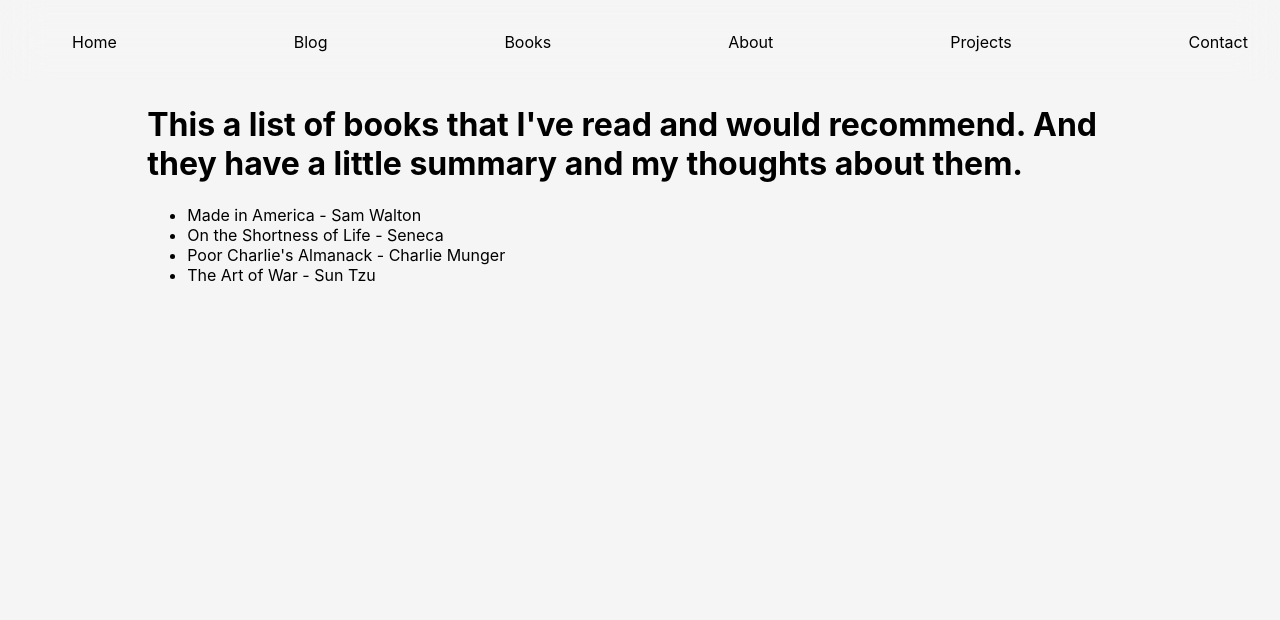
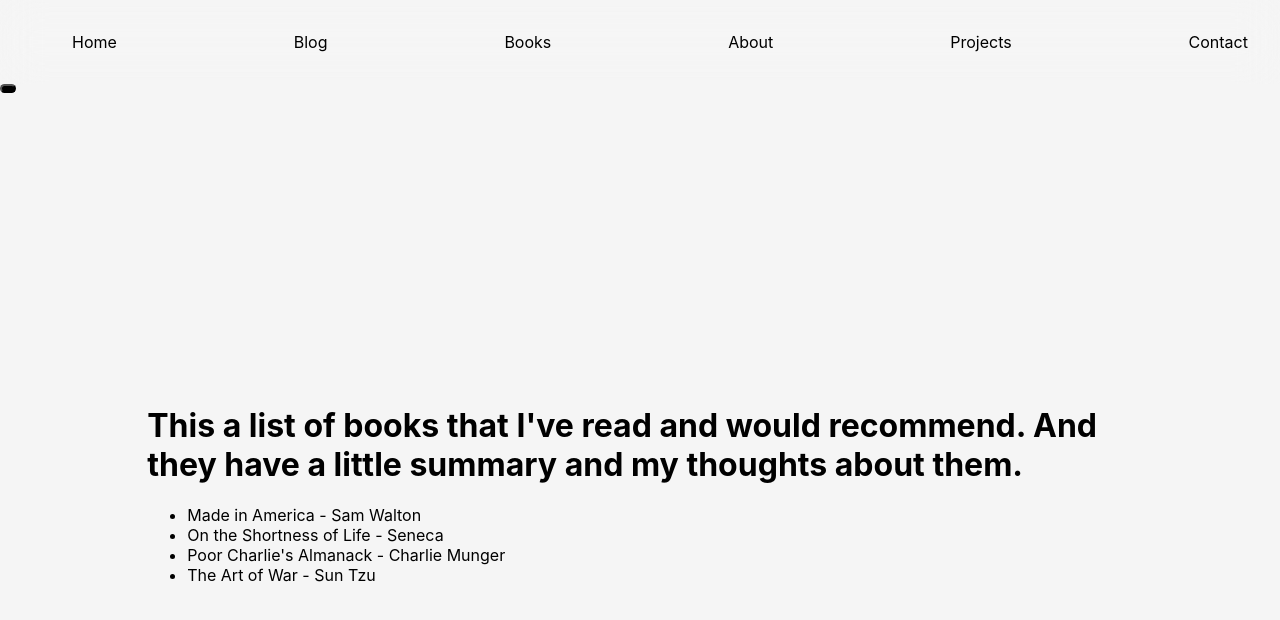
Before and after one commit to josephayman/josephayman.com, a Next.js app: page /books in a window 1280 px wide. Shown: the top 620 px of the page. Built offline with nearby package versions, Linux system fonts and the light colour scheme.

Commit message:
Added page container

```diff
--- a/pages/blog/index.js
+++ b/pages/blog/index.js
@@ -1,10 +1,10 @@
 import Link from "next/link";
-import Navbar from "../../components/Navbar";
+import Container from "../../components/Container";
 import styles from "../../styles/Home.module.css";
 
 export default function Blog() {
   return (
-    <>
+    <Container title="Blog – Joseph Ayman">
     <Navbar />
     <div className={styles.container}>
       <h1>Welcome to my blog</h1>
@@ -20,6 +20,6 @@ export default function Blog() {
         </Link>
       </div>
       </div>
-    </>
+    </Container>
   );
 }
--- a/pages/books/index.js
+++ b/pages/books/index.js
@@ -1,10 +1,9 @@
-import Navbar from "../../components/Navbar";
+import Container from "../../components/Container";
 import styles from "../../styles/Home.module.css";
 
 export default function books() {
   return (
-    <>
-        <Navbar />
+    <Container title="Books – Joseph Ayman">
     <div className={styles.container} >
         <h1>
             This a list of books that I've read and would recommend. And they have a little summary and my thoughts about them.
@@ -25,6 +24,6 @@ export default function books() {
             </li>
         </ul>
     </div>
-    </>
+    </Container>
   )
 }
```
